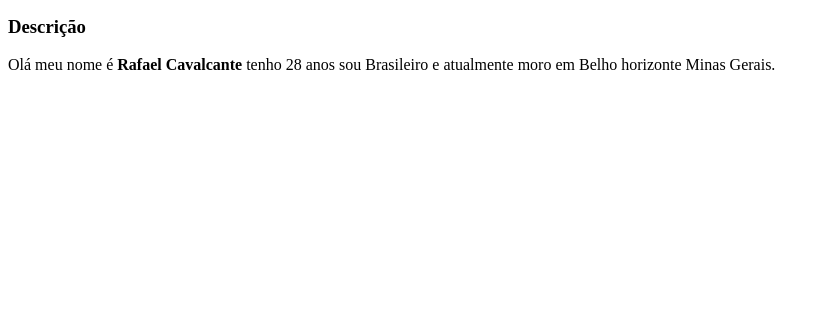
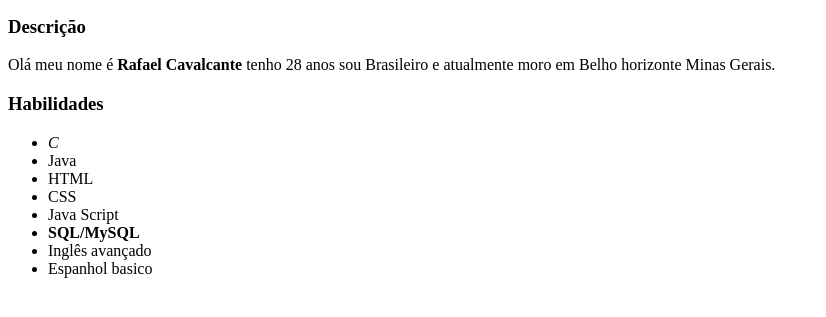
Before and after one commit to RafaelCes/RafaelCes.github.io, a plain HTML site: page index.html in a window 1280 px wide. Shown: the part 101-418 px from the top of the page, without its empty margins (0-826 px from the left). Drawn offline with Linux system fonts and the light colour scheme.

Commit message:
adiciona Habilidades no index

```diff
--- a/index.html
+++ b/index.html
@@ -11,5 +11,16 @@
     <img src = "Perfil.jpeg" width = "300px" alt = "Foto de perfil do Rafael Cavalcante" >
     <h3>Descrição</h3>
     <p>Olá meu nome é <strong> Rafael Cavalcante </strong> tenho 28 anos sou Brasileiro e atualmente moro em Belho horizonte Minas Gerais.</p>
+    <h3>Habilidades</h3>
+    <ul>
+        <li><em>C</em></li>
+        <li>Java</li>
+        <li>HTML</li>
+        <li>CSS</li>
+        <li>Java Script</li>
+        <li><strong>SQL/MySQL</strong></li>
+        <li>Inglês avançado</li>
+        <li>Espanhol basico</li>
+    </ul>
 </body>
 </html>
```
